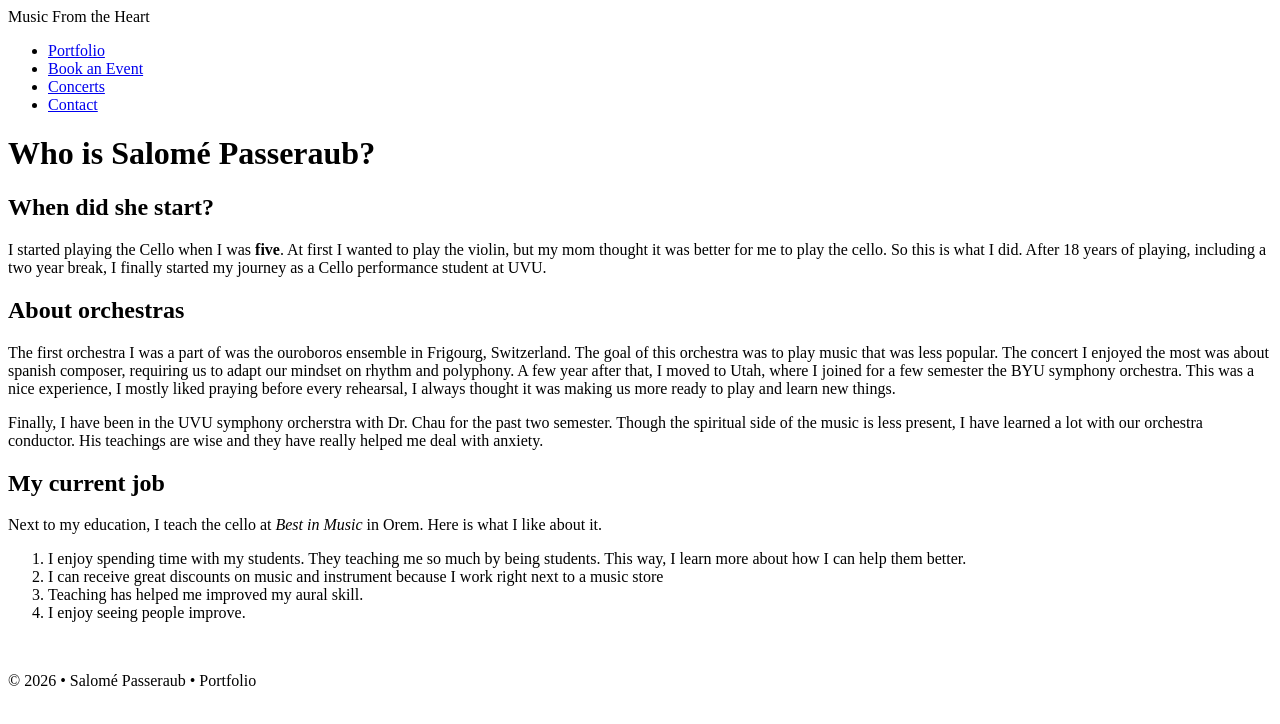
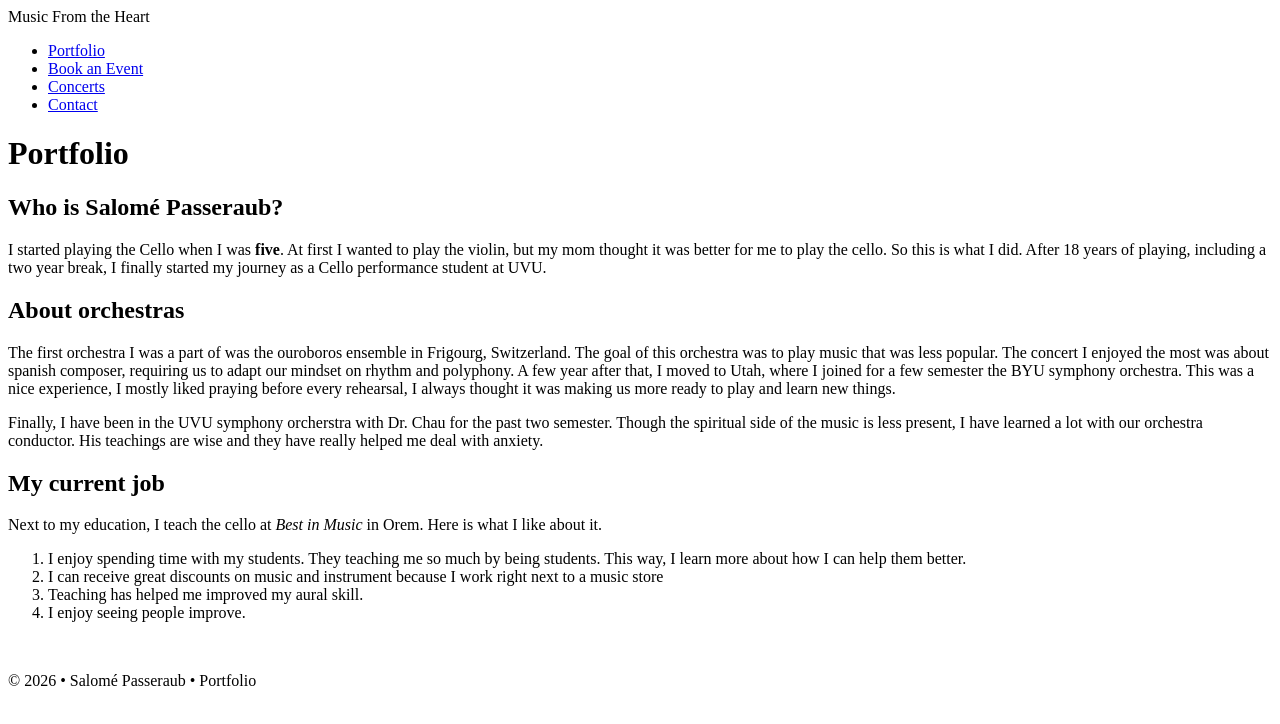
Before and after one commit to Lomielibellule/dwdd1600, a plain HTML site: page 03hand-coding/index.html in a window 1280 px wide. Drawn offline with Linux system fonts and the light colour scheme.

Commit message:
Add files via upload

```diff
--- a/03hand-coding/index.html
+++ b/03hand-coding/index.html
@@ -27,8 +27,8 @@
     </nav>
     <main>
         <!--The main of the page, description and some pictures-->
-        <h1>Who is Salomé Passeraub?</h1>
-        <h2>When did she start?</h2>
+        <h1>Portfolio</h1>
+        <h2>Who is Salomé Passeraub?</h2>
         <p>I started playing the Cello when I was <Strong>five</Strong>. At first I wanted to play the violin, but my mom thought it was better for me to play the cello. So this is what I did. After 18 years of playing, including a two year break, I finally started my journey as a Cello performance student at UVU.</p>
         <h2>About orchestras</h2>
         <p>The first orchestra I was a part of was the ouroboros ensemble in Frigourg, Switzerland. The goal of this orchestra was to play music that was less popular. The concert I enjoyed the most was about spanish composer, requiring us to adapt our mindset on rhythm and polyphony. A few year after that, I moved to Utah, where I joined for a few semester the BYU symphony orchestra. This was a nice experience, I mostly liked praying before every rehearsal, I always thought it was making us more ready to play and learn new things.</p>
```
